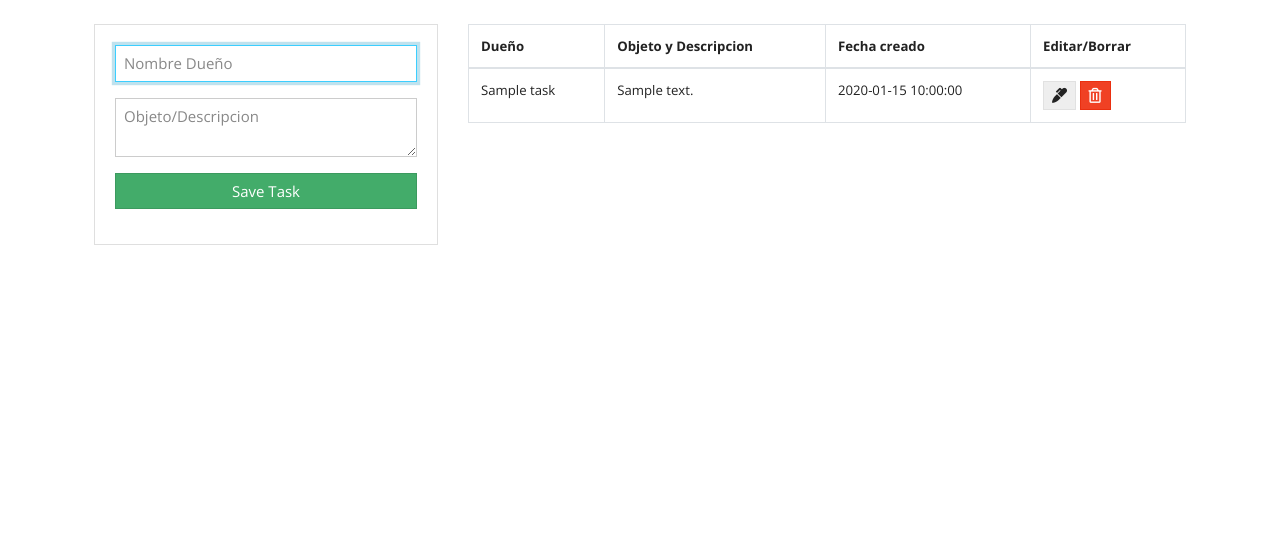
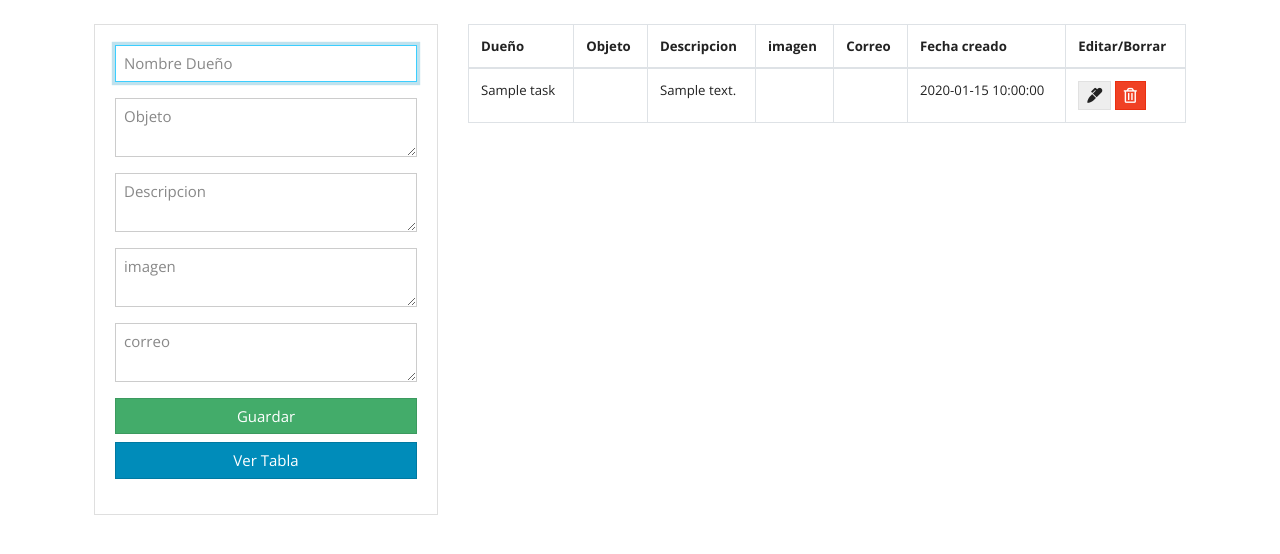
Before and after one commit to MatiasRojasdechile/crud_taller_2, a PHP site: page / in a window 1280 px wide. Shown: the part 77-631 px from the top of the page. Run offline with PHP 8.4, Linux system fonts and the light colour scheme; tables that the repository leaves empty hold one stand-in row (values such as "Sample post"); data that the repository does not hold is empty; some libraries are stand-ins or nearby versions.

Commit message:
se agrego codigo/mas tablas

```diff
--- a/index.php
+++ b/index.php
@@ -3,6 +3,7 @@
 <?php include('includes/header.php'); ?>
 
 <main class="container p-4">
+
   <div class="row">
     <div class="col-md-4">
       <!-- MESSAGES -->
@@ -23,9 +24,19 @@
             <input type="text" name="title" class="form-control" placeholder="Nombre Dueño" autofocus>
           </div>
           <div class="form-group">
-            <textarea name="description" rows="2" class="form-control" placeholder="Objeto/Descripcion "></textarea>
+            <textarea name="objeto" rows="2" class="form-control" placeholder="Objeto"></textarea>
           </div>
-          <input type="submit" name="save_task" class="btn btn-success btn-block" value="Save Task">
+          <div class="form-group">
+            <textarea name="description" rows="2" class="form-control" placeholder="Descripcion"></textarea>
+          </div>
+          <div class="form-group">
+            <textarea name="imagen" rows="2" class="form-control" placeholder="imagen"></textarea>
+          </div>
+          <div class="form-group">
+            <textarea name="correo" rows="2" class="form-control" placeholder="correo"></textarea>
+          </div>
+          <input type="submit" name="save_task" class="btn btn-success btn-block" value="Guardar">
+          <a href="https://www.youtube.com/watch?v=sP6QWjbJbGY" class="btn btn-primary btn-block">Ver Tabla</a>
         </form>
       </div>
     </div>
@@ -34,7 +45,10 @@
         <thead>
           <tr>
             <th>Dueño</th>
-            <th>Objeto y Descripcion</th>
+            <th>Objeto</th>
+            <th>Descripcion</th>
+            <th>imagen</th>
+            <th>Correo</th>
             <th>Fecha creado</th>
             <th>Editar/Borrar</th>
           </tr>
@@ -48,7 +62,10 @@
           while($row = mysqli_fetch_assoc($result_tasks)) { ?>
           <tr>
             <td><?php echo $row['title']; ?></td>
+            <td><?php echo $row['objeto']; ?></td>
             <td><?php echo $row['description']; ?></td>
+            <td><?php echo $row['imagen']; ?></td>
+            <td><?php echo $row['correo']; ?></td>
             <td><?php echo $row['created_at']; ?></td>
             <td>
               <a href="edit.php?id=<?php echo $row['id']?>" class="btn btn-secondary">
```
